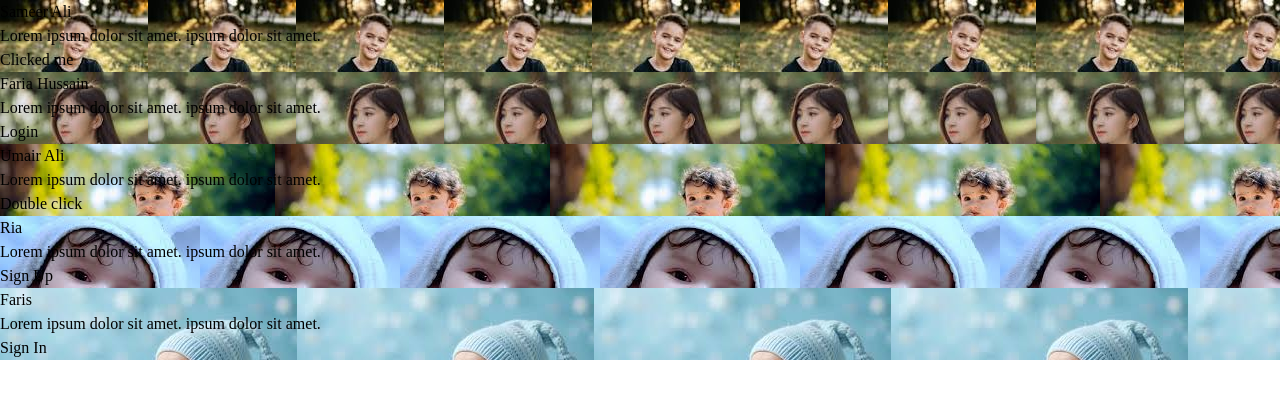
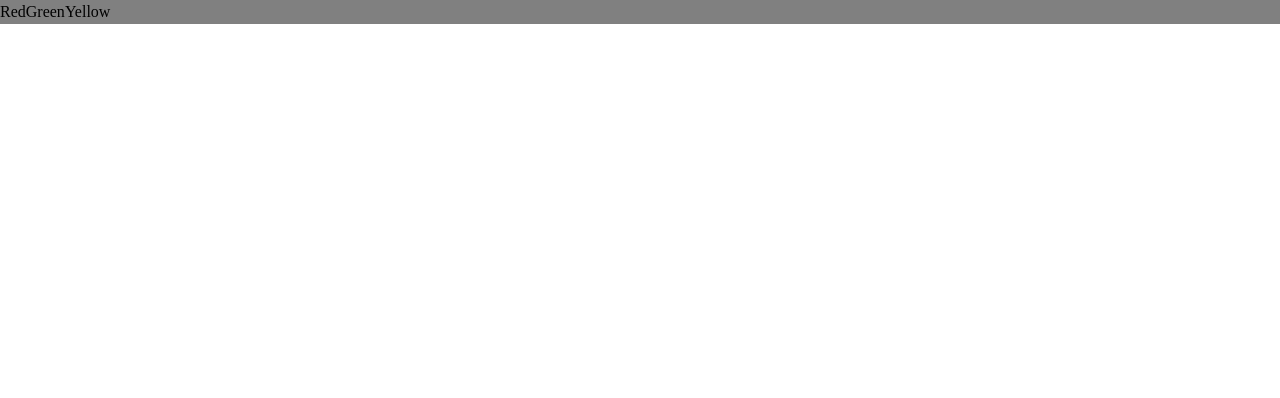
Before and after one commit to sameerali306/react-vite, a React (Vite) app in the folder react-project/: page / in a window 1280 px wide. Shown: the top 398 px of the page. Built offline with nearby package versions, Linux system fonts and the light colour scheme.

Commit message:
bg changer

```diff
--- a/react-project/src/App.jsx
+++ b/react-project/src/App.jsx
@@ -1,19 +1,24 @@
+import Color from "./bgChanger/Color"
 import Card from "./Component/Card"
 
 
 function App() {
+// return(
+//   <>
+//  <div className="flex flex-row flex-wrap ">
+//   <Card userName={"Sameer Ali"} button={"Clicked me"} bgImage="./src/assets/image.jpg" />
+//  <Card userName={"Faria Hussain"} button={"Login"} bgImage="./src/assets/image2.jpg" />
+//  <Card userName={"Umair Ali"} button={"Double click"} bgImage="./src/assets/image3.jpg" />
+//  <Card userName={"Ria"} button={"Sign Up"} bgImage="./src/assets/image4.jpg" />
+//  <Card userName={"Faris"} button={"Sign In"} bgImage="./src/assets/image5.jpg" />
+
+//  </div>
+//  </>
+//   )
+
 return(
-  <>
- <div className="flex flex-row flex-wrap ">
-  <Card userName={"Sameer Ali"} button={"Clicked me"} bgImage="./src/assets/image.jpg" />
- <Card userName={"Faria Hussain"} button={"Login"} bgImage="./src/assets/image2.jpg" />
- <Card userName={"Umair Ali"} button={"Double click"} bgImage="./src/assets/image3.jpg" />
- <Card userName={"Ria"} button={"Sign Up"} bgImage="./src/assets/image4.jpg" />
- <Card userName={"Faris"} button={"Sign In"} bgImage="./src/assets/image5.jpg" />
-
- </div>
- </>
-  )
+  <Color/>
+)
 
 }
 export default App
--- /dev/null
+++ b/react-project/src/bgChanger/Color.jsx
@@ -0,0 +1,17 @@
+import React, { useState } from 'react'
+
+function Color() {
+
+    const [Color,setColor]=useState("gray")
+    return(
+        <>
+       <div className='w-full h-screen duration-200' style={{backgroundColor:Color}}>
+         <button className='p-2 m-5 bg-red-600 rounded' onClick={()=>setColor("red")}>Red</button>
+        <button className='p-2 m-5 bg-green-600 rounded' onClick={()=>setColor("green")}>Green</button>
+        <button className='p-2 m-5 bg-yellow-600 rounded' onClick={()=>setColor("yellow")}>Yellow</button>
+       </div>
+        </>
+    )
+}
+
+export default Color
```
